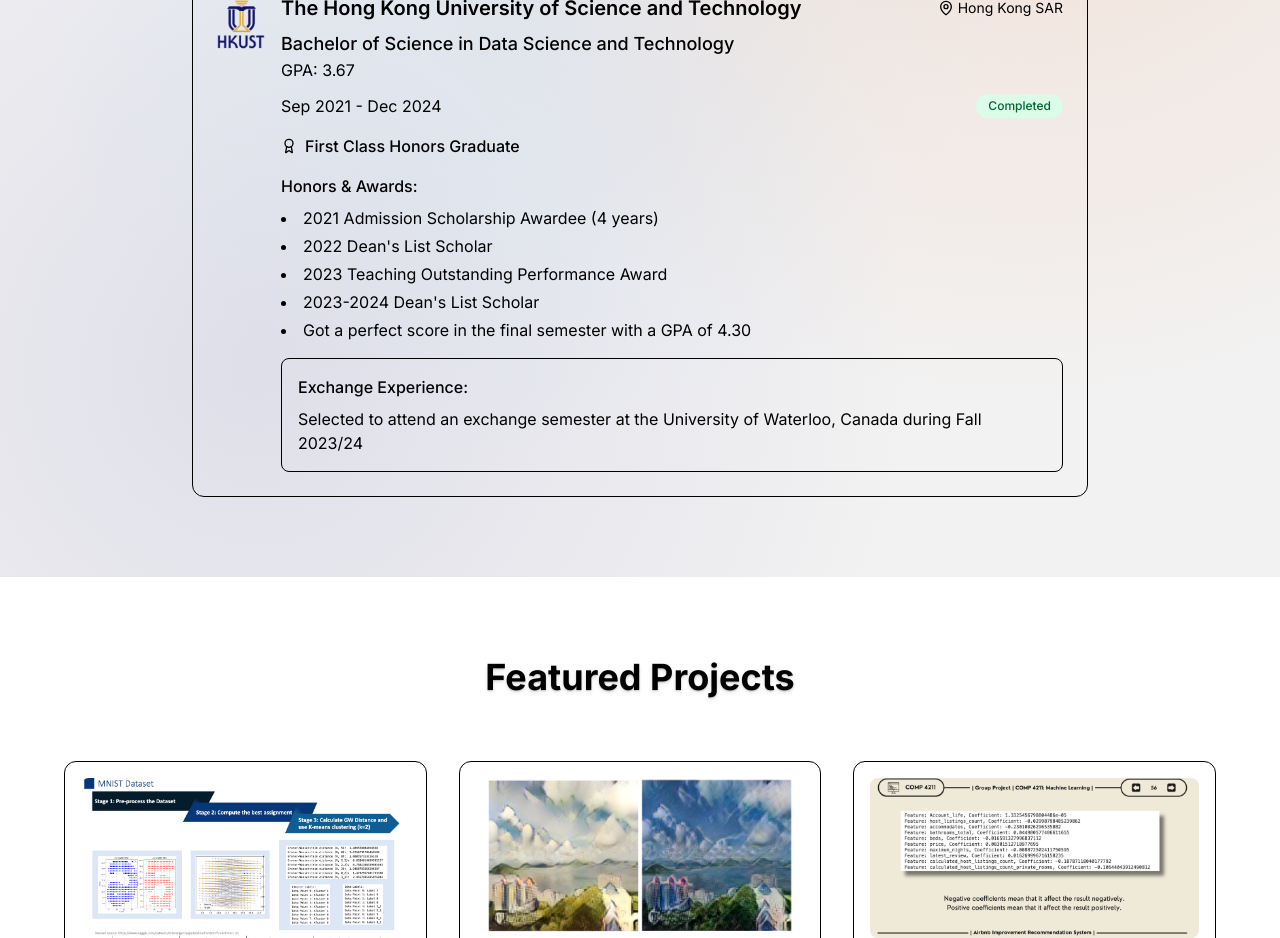
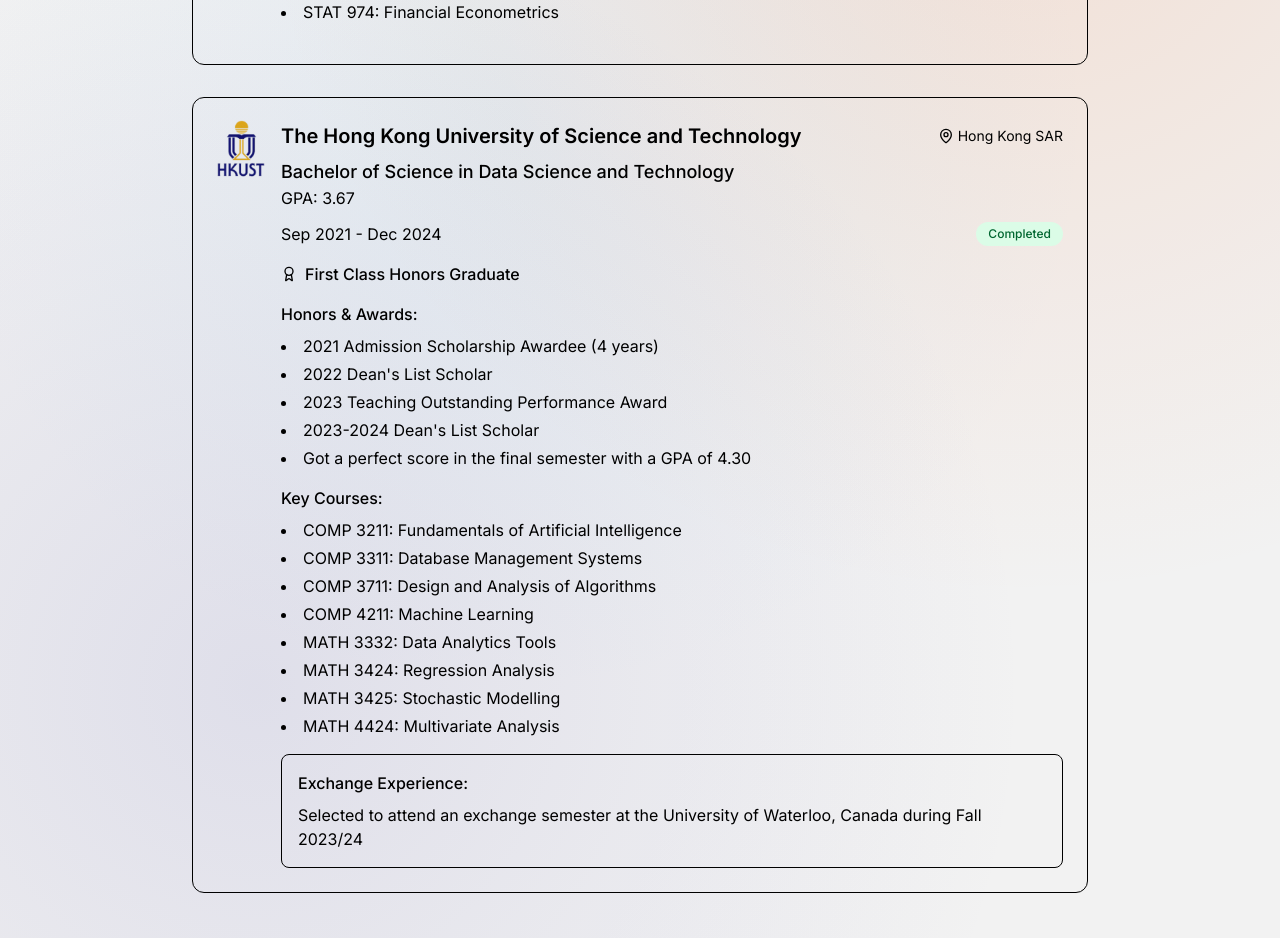
Before and after one commit to LoveraLokeswara/loveralokeswara.github.io, a Next.js app: page / in a window 1280 px wide. Shown: the part 3260-4198 px from the top of the page. Built offline with nearby package versions, Linux system fonts and the light colour scheme.

Commit message:
add more courses to the education section + reduce delays in skills section

```diff
--- a/src/components/About.tsx
+++ b/src/components/About.tsx
@@ -131,7 +131,7 @@
                   initial={{ opacity: 0, y: 20 }}
                   whileInView={{ opacity: 1, y: 0 }}
                   viewport={{ once: true }}
-                  transition={{ duration: 0.3, delay: 1.4 + index * 0.05, ease: "easeOut" }}
+                  transition={{ duration: 0.3, delay: 0.4 + index * 0.05, ease: "easeOut" }}
                   className="shadow-xl text-center space-y-2 p-4 rounded-xl bg-card/80 backdrop-blur-sm border border-border hover:border-border/60 hover:bg-card/90 transition-all duration-300"
                 >
                   <div className="flex justify-center text-foreground">
@@ -180,7 +180,7 @@
                 initial={{ opacity: 0 }}
                 whileInView={{ opacity: 1 }}
                 viewport={{ once: true }}
-                transition={{ duration: 0.6, delay: 1.8, ease: "easeOut" }}
+                transition={{ duration: 0.6, delay: 0.8, ease: "easeOut" }}
                 className="text-center mt-8"
               >
                 <motion.button
--- a/src/components/Education.tsx
+++ b/src/components/Education.tsx
@@ -16,6 +16,11 @@
       program: "(Co-op program)",
       duration: "Sep 2025 - Dec 2026",
       status: "Expected",
+      courses: [
+        "CS 679: Neural Networks",
+        "CS 794: Optimization for Data Science",
+        "STAT 974: Financial Econometrics",
+      ],
       icon: <Image src="/uwaterloo.png" alt="University of Waterloo" width={50} height={50} />,
     },
     {
@@ -24,6 +29,16 @@
       degree: "Bachelor of Science in Data Science and Technology",
       gpa: "GPA: 3.67",
       duration: "Sep 2021 - Dec 2024",
+      courses: [
+        "COMP 3211: Fundamentals of Artificial Intelligence",
+        "COMP 3311: Database Management Systems",
+        "COMP 3711: Design and Analysis of Algorithms",
+        "COMP 4211: Machine Learning",
+        "MATH 3332: Data Analytics Tools",
+        "MATH 3424: Regression Analysis",
+        "MATH 3425: Stochastic Modelling",
+        "MATH 4424: Multivariate Analysis",
+      ],
       status: "Completed",
       distinction: "First Class Honors Graduate",
       honors: [
@@ -166,6 +181,17 @@
                       </div>
                     )}
 
+                    {edu.courses && (
+                      <div className="mb-4">
+                        <h4 className="font-medium text-foreground mb-2">Key Courses:</h4>
+                        <ul className="list-disc list-inside space-y-1 text-muted-foreground">
+                          {edu.courses.map((course, courseIndex) => (
+                            <li key={courseIndex}>{course}</li>
+                          ))}
+                        </ul>
+                      </div>
+                    )}
+
                     {edu.exchange && (
                       <div className="bg-muted/50 rounded-lg p-4 border border-border">
                         <h4 className="font-medium text-foreground mb-2">Exchange Experience:</h4>
```
